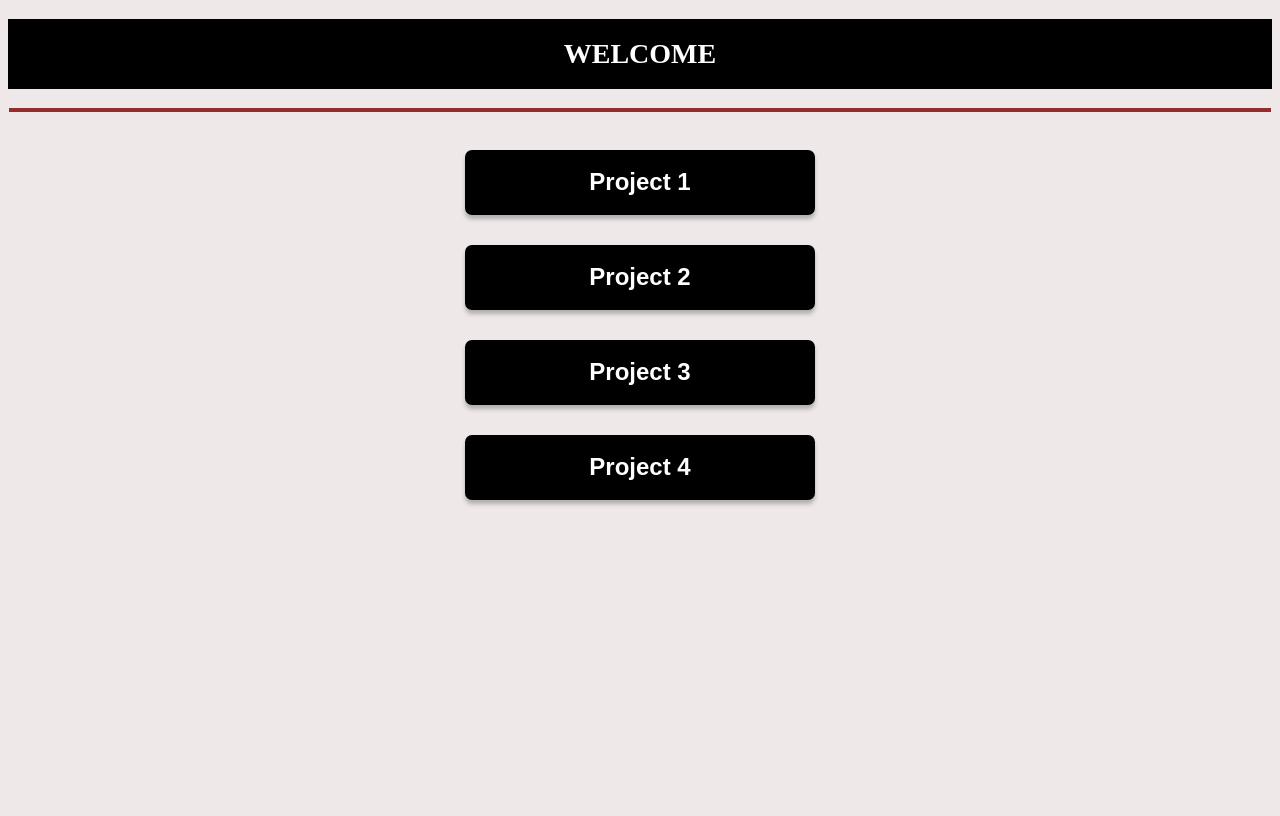
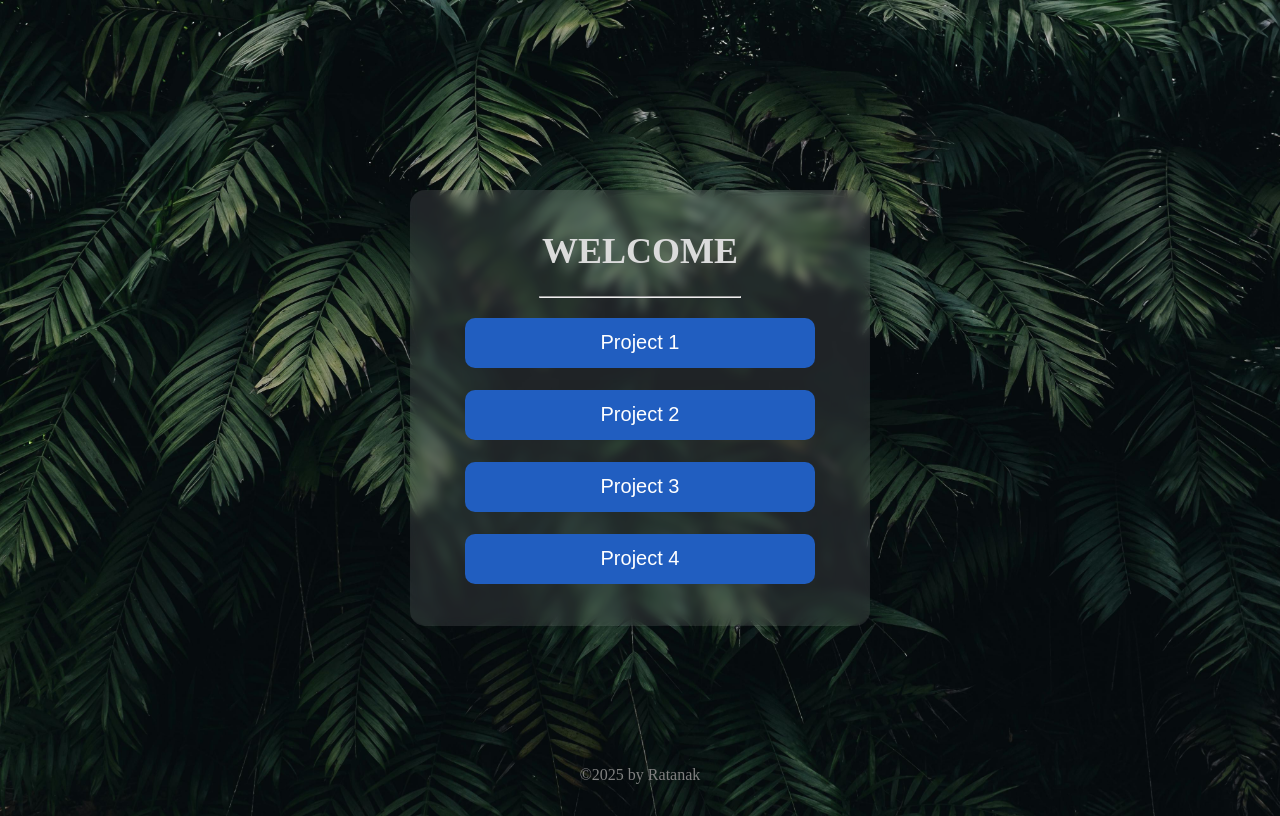
Before and after one commit to Heng3000/my-testing-websites, a plain HTML site: page index.html in a window 1280 px wide. Drawn offline with Linux system fonts and the light colour scheme.

Commit message:
redesign main page

```diff
--- a/css/style.css
+++ b/css/style.css
@@ -1,49 +1,59 @@
 body{
-  background-color: rgb(238, 232, 232);
+  background-image: url("../images/background1.jpg");
+  display: flex;
+  flex-direction: column;
+  justify-content: center;
+  align-items: center;
+  align-content: center;
+  background-size: cover;
+  min-height: 100vh;
 }
-h1{
-  text-align: center;
-  color: rgb(255, 255, 255);
-  font-size: 28px;
-  background-color: black;
-  height: 70px;
-  align-items: center;
-  display: flex;
-  justify-content: center;
-}
-hr{
-  border: 2px solid #942e2e;
-  width: 99.6%;
-}
-.display{
+.contain{
+  width: 460px;
+  background-color: rgba(255, 255, 255, 0.1);
+  backdrop-filter: blur(5px);
+  border-radius: 15px;
   display: flex;
   flex-direction: column;
   align-items: center;
+  padding-bottom: 20px;
 }
-
-button{
-  background-color: #000000;
+.welcome{
+  width: 100%;
+  text-align: center;
+  margin-top: 15px;
+  margin-bottom: 15px;
+  text-align: center;
+}
+.welcome h1{
+  color: rgb(219, 219, 219);
+  font-size: 36px;
+}
+.contain a{
+  margin-bottom: 22px;
+}
+.contain a button{
+  width: 350px;
+  height: 50px;
+  border: none;
   color: white;
-  font-size: 24px;
-  font-weight: bold;
-  width: 350px;
-  height: 65px;
-  margin-top: 30px;
-  box-shadow: 0px 4px 4px rgba(0, 0, 0, 0.25);
-  border-radius: 7px;
-  border: none;
+  font-size: 20px;
+  border-radius: 10px;
+  background-color: rgb(33, 94, 192);
+}
+.contain a button:hover{
+  background-color: rgb(42, 105, 207);
   cursor: pointer;
-  transition: 0.3s;
 }
-button:hover{
-  background-color: #ffffff;
-  color: black;
-  font-weight: bold;
-  width: 360px;
-  transition: 0.3s;
+.welcome hr{
+  width: 200px;
+  margin-top: 5px;
+  margin-bottom: 5px;
 }
-button:active{
-  transform: scale(0.98);
-  box-shadow: 0px 2px 2px rgba(0, 0, 0, 0.25);
-  transition: 0.2s;
+footer{
+  position: absolute;
+  bottom: 0px;
 }
+footer p{
+  color: gray;
+}
--- a/index.html
+++ b/index.html
@@ -1,13 +1,17 @@
 <!DOCTYPE html>
-<html>
+<html lang="en">
 <head>
+  <meta charset="UTF-8">
+  <meta name="viewport" content="width=device-width, initial-scale=1.0">
+  <link rel="stylesheet" href="css/style.css">
   <title>Welcome</title>
-    <link rel="stylesheet" href="css/style.css">
 </head>
 <body>
+  <div class="contain">
+    <div class="welcome">
       <h1>WELCOME</h1>
       <hr>
-    <div class="display">
+    </div>
     <a href="myProject/project-1.html" target="_blank">
       <button>Project 1</button>
     </a>
@@ -21,5 +25,8 @@
       <button>Project 4</button>
     </a>
   </div>
+  <footer>
+    <p>&copy;2025 by Ratanak</p>
+  </footer>
 </body>
 </html>
```
Also changed, not shown: images/background1.jpg (added). Lines whose indentation alone changed are shown as unchanged.
